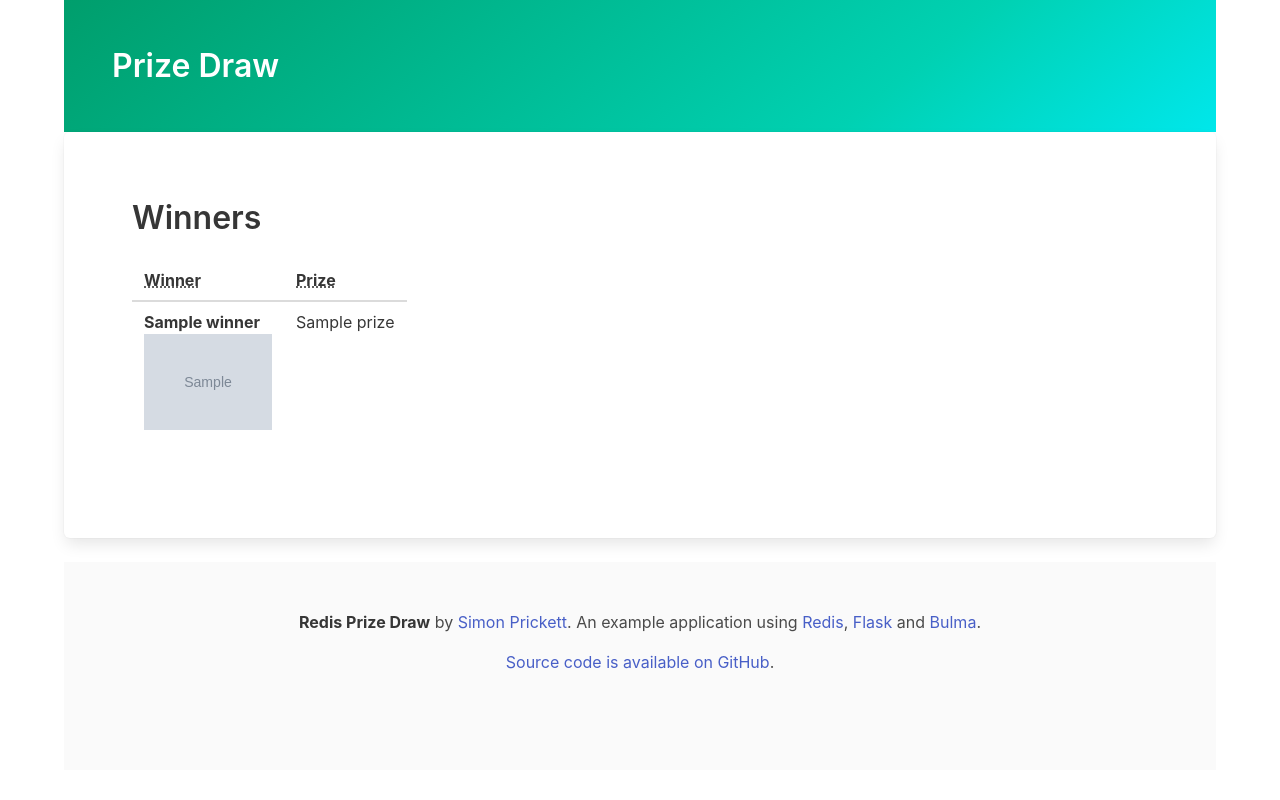
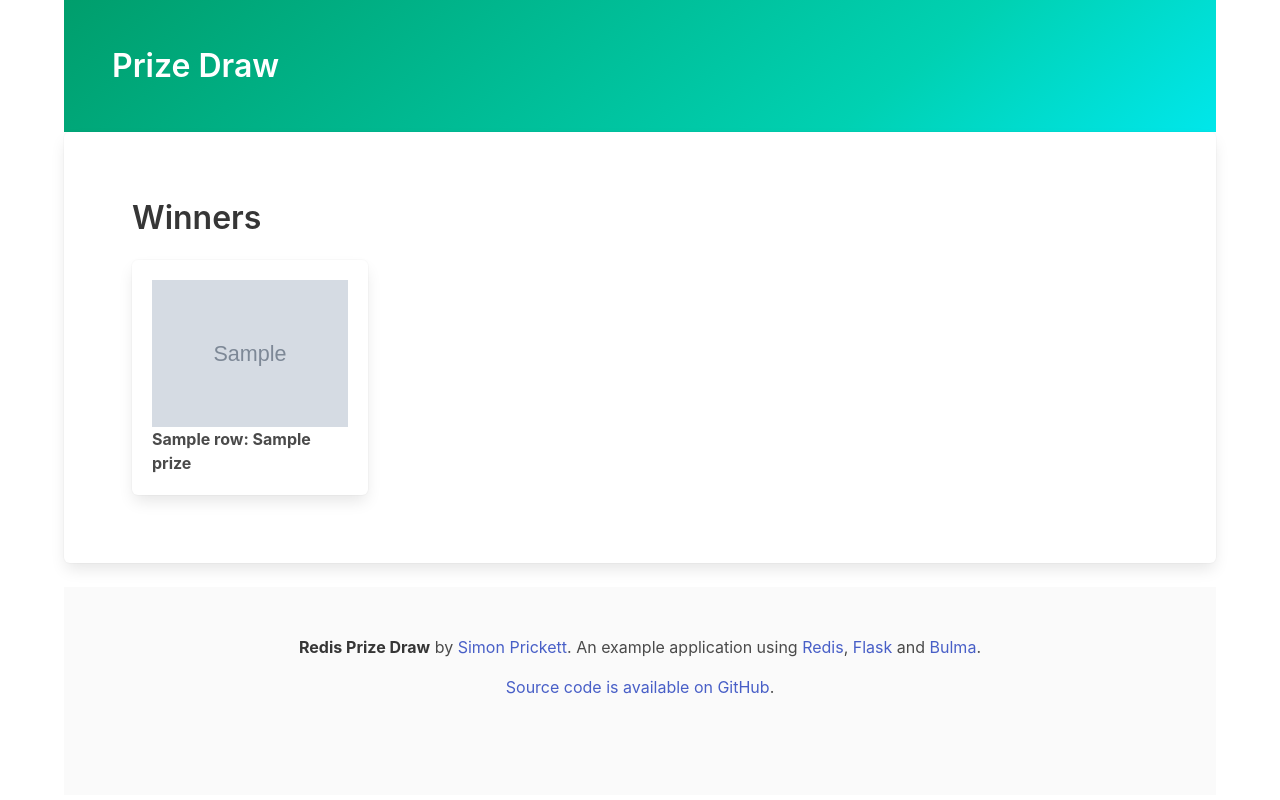
Before and after one commit to simonprickett/redis-prize-draw, a Flask app: template templates/homepage.html in a window 1280 px wide. Run offline with Flask 2, Linux system fonts and the light colour scheme; the template is opened without the code that fills it: most values are stand-ins (such as "Sample title", 1, 10 or a date in 2020); grey boxes marked "Sample" are stand-in pictures; some libraries are stand-ins or nearby versions.

Commit message:
Changes to winners layout.

```diff
--- a/templates/homepage.html
+++ b/templates/homepage.html
@@ -57,27 +57,20 @@
         {% else %}
         <h1 class="title">Winners</h1>
         {% if winners %}
-        <table class="table">
-          <thead>
-            <tr>
-              <th><abbr title="Prize">Winner</abbr></th>
-              <th><abbr title="Prize">Prize</abbr></th>
-            </tr>
-          </thead>
-          <tbody>
-            {% for winner in winners %}
-            <tr>
-              <td>
-                <span class="has-text-weight-bold">{{ winner.name }}</span>
-                <figure class="image is-128x128">
+          {% for row in winners | batch(4) %}
+          <div class="columns">
+            {% for winner in row %}
+            <div class="column is-3">
+              <article class="box">
+                <figure class="image">
                   <img src="{{ winner.image }}">
                 </figure>
-              </td>
-              <td>{{ winner.prize }}</td>
-            </tr>
+                <p class="has-text-weight-bold">{{winner.name}}: {{ winner.prize }}</p>
+              </article>
+            </div>
             {% endfor %}
-          </tbody>
-        </table>
+          </div>
+          {% endfor %}
         {% else %}
         <p>The draw has closed and we are waiting for our winners to be announced!</p>
         <div class="level"></div>
```
